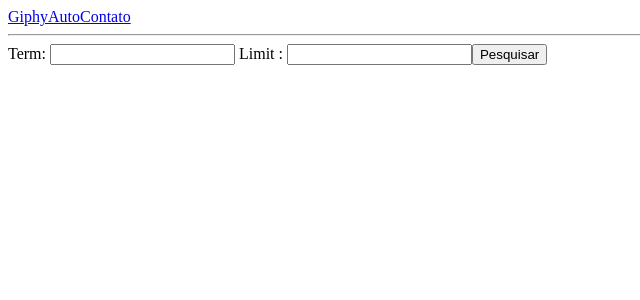
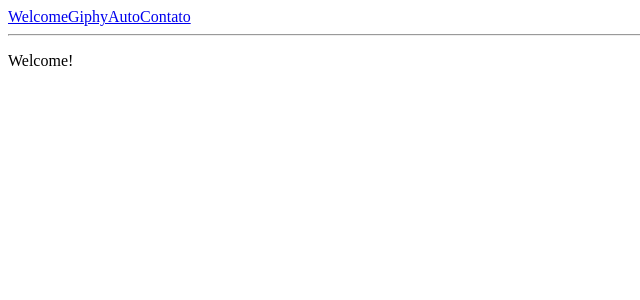
Before and after one commit to gilvano/giphy-search, an Angular app: page / in a window 1280 px wide. Shown: the top 300 px of the page, without its empty margins (0-640 px from the left). Built offline with nearby package versions, Linux system fonts and the light colour scheme.

Commit message:
Criar pagina Welcome e ajustes

```diff
--- a/src/app/app-routing.module.ts
+++ b/src/app/app-routing.module.ts
@@ -6,7 +6,8 @@ import { RouterModule } from '@angular/router';
   imports: [RouterModule.forRoot([
     /**
      *  Colocar rotas lazy
-     */
+     **/
+
   ]) ],
   exports: [RouterModule]
 })
--- /dev/null
+++ b/src/app/app-welcome/app-welcome.component.html
@@ -0,0 +1,3 @@
+<p>
+  Welcome!
+</p>
--- /dev/null
+++ b/src/app/app-welcome/app-welcome.component.ts
@@ -0,0 +1,15 @@
+import { Component, OnInit } from '@angular/core';
+import { Title } from '@angular/platform-browser';
+
+@Component({
+    selector: 'app-welcome',
+    templateUrl: './app-welcome.component.html'
+})
+export class AppWelcomeComponent implements OnInit {
+    constructor(private title: Title) { }
+
+    ngOnInit() {
+      this.title.setTitle('Welcome giphy search...');
+    }
+
+}
--- a/src/app/app.component.html
+++ b/src/app/app.component.html
@@ -1,4 +1,5 @@
-<a [routerLink]="''">Giphy</a>
+<a [routerLink]="''">Welcome</a>
+<a [routerLink]="'giphy-search'">Giphy</a>
 <a [routerLink]="'auto'">Auto</a>
 <a [routerLink]="'contato'">Contato</a>
 
--- a/src/app/contato/contato.component.ts
+++ b/src/app/contato/contato.component.ts
@@ -4,8 +4,7 @@ import { NgForm } from "@angular/forms/forms";
 
 @Component({
   selector: 'app-contato',
-  templateUrl: './contato.component.html',
-  styleUrls: ['./contato.component.css']
+  templateUrl: './contato.component.html'
 })
 export class ContatoComponent implements OnInit {
 
--- a/src/app/giphy/giphy-search-auto/giphy-search-auto-routing.module.ts
+++ b/src/app/giphy/giphy-search-auto/giphy-search-auto-routing.module.ts
@@ -5,9 +5,7 @@ import { GiphySearchAutoComponent } from './giphy-search-auto.component';
 const routes: Routes = [ { path: 'auto', component: GiphySearchAutoComponent } ];
 
 @NgModule({
-  imports: [
-    RouterModule.forChild(routes)
-  ],
+  imports: [ RouterModule.forChild(routes) ],
   exports: [RouterModule]
 })
 export class GiphySearchAutoRoutingModule {
--- a/src/app/giphy/giphy-search-manual/giphy-search-routing.module.ts
+++ b/src/app/giphy/giphy-search-manual/giphy-search-manual-routing.module.ts
@@ -4,14 +4,12 @@ import { RouterModule, Routes } from '@angular/router';
 
 
 
-const routes: Routes = [
-  { path: '', component: GiphySearchManualComponent}
-]
+const routes: Routes = [{ path: 'giphy-search', component: GiphySearchManualComponent} ];
 
 @NgModule({
   imports: [RouterModule.forChild(routes)],
   exports: [RouterModule]
 })
-export class GiphySearchManualComponentRoutingModule {
+export class GiphySearchManualRoutingModule {
 
 }
--- a/src/app/giphy/giphy-search-manual/giphy-search-manual.module.ts
+++ b/src/app/giphy/giphy-search-manual/giphy-search-manual.module.ts
@@ -4,13 +4,13 @@ import {GiphySearchManualComponent} from './giphy-search-manual.component';
 import {GiphySearchService} from "../giphy-search.service";
 import {ShareModuleModule} from "../../share/share.module";
 import {GiphySearchListModule} from "../giphy-search-list/giphy-search-list.module";
-import { GiphySearchManualComponentRoutingModule } from './giphy-search-routing.module';
+import {GiphySearchManualRoutingModule} from './giphy-search-manual-routing.module';
 
 @NgModule({
-  imports: [ShareModuleModule, GiphySearchListModule, GiphySearchManualComponentRoutingModule],
+  imports: [ShareModuleModule, GiphySearchListModule, GiphySearchManualRoutingModule],
   exports: [GiphySearchManualComponent],
   declarations: [GiphySearchManualComponent],
   providers: [GiphySearchService],
 })
-export class GiphySearchManualComponentModule {
+export class GiphySearchManualModule {
 }
```
Also changed, not shown: src/app/app-welcome/app-welcome-routing.module.ts (added, +15 -0 lines), src/app/app-welcome/app-welcome.module.ts (added, +10 -0 lines), src/app/app.module.ts (+14 -10 lines), src/app/contato/contato.component.css (deleted), 1 other file (tests, documents, lock files or other folders).
